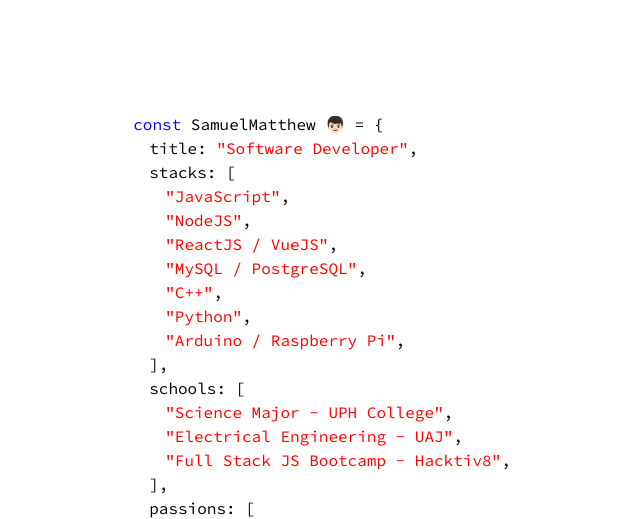
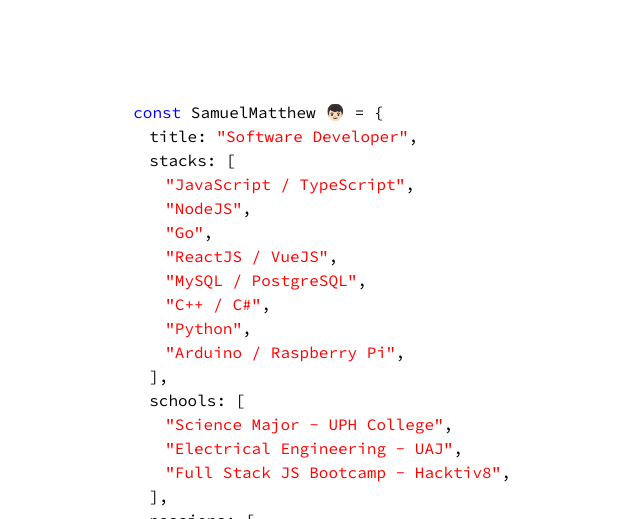
Before and after one commit to samuelmtthw/samuelmtthw.github.io, a plain HTML site: page index.html in a window 1280 px wide. Shown: the top 519 px of the page, without its empty margins (318-958 px from the left). Drawn offline with Linux system fonts and the light colour scheme.

Commit message:
edit stacks

```diff
--- a/index.html
+++ b/index.html
@@ -19,11 +19,12 @@
         &emsp;title: <span class="value">"Software Developer"</span>, <br />
 
         &emsp;stacks: [<br />
-        &emsp;&emsp;<span class="value">"JavaScript"</span>,<br />
+        &emsp;&emsp;<span class="value">"JavaScript / TypeScript"</span>,<br />
         &emsp;&emsp;<span class="value">"NodeJS"</span>,<br />
+        &emsp;&emsp;<span class="value">"Go"</span>,<br />
         &emsp;&emsp;<span class="value">"ReactJS / VueJS"</span>,<br />
         &emsp;&emsp;<span class="value">"MySQL / PostgreSQL"</span>,<br />
-        &emsp;&emsp;<span class="value">"C++"</span>, <br />
+        &emsp;&emsp;<span class="value">"C++ / C#"</span>, <br />
         &emsp;&emsp;<span class="value">"Python"</span>, <br />
         &emsp;&emsp;<span class="value">"Arduino / Raspberry Pi"</span>, <br />
         &emsp;], <br />
--- a/index.js
+++ /dev/null
@@ -1 +0,0 @@
-console.log('hello world')
```
